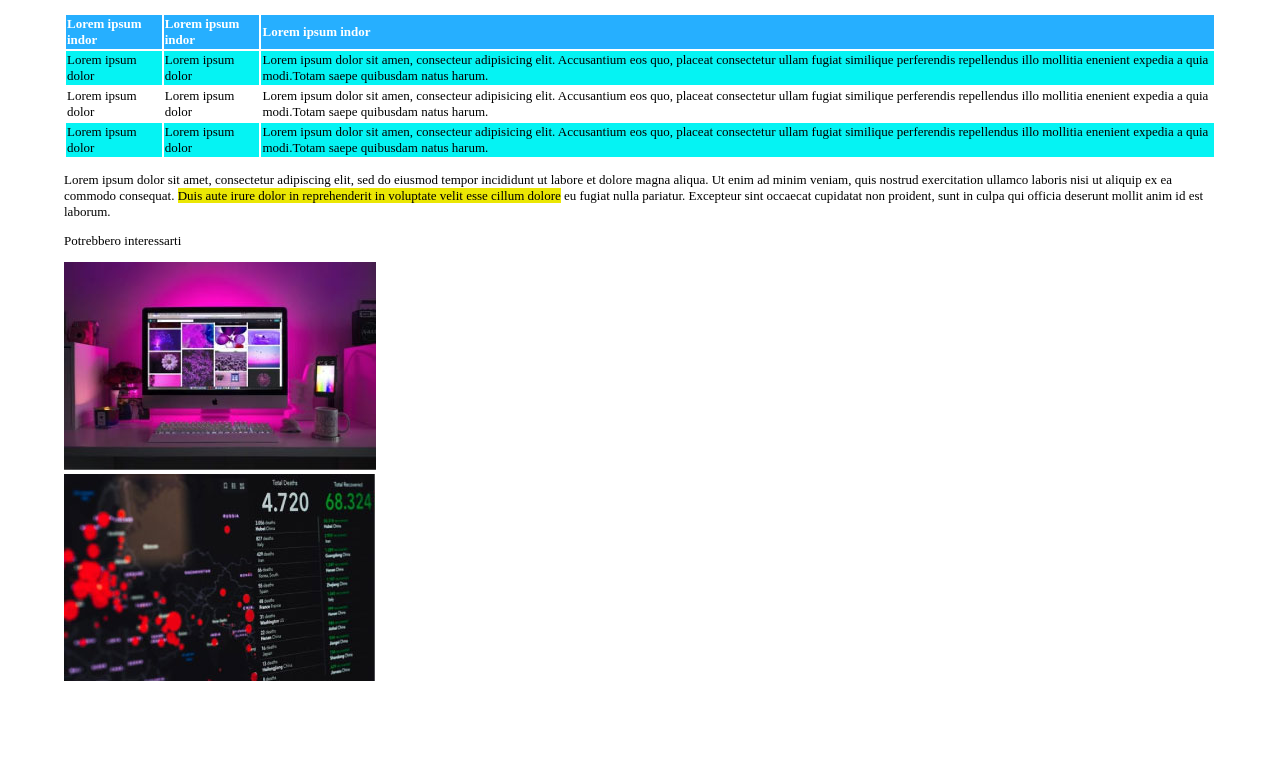
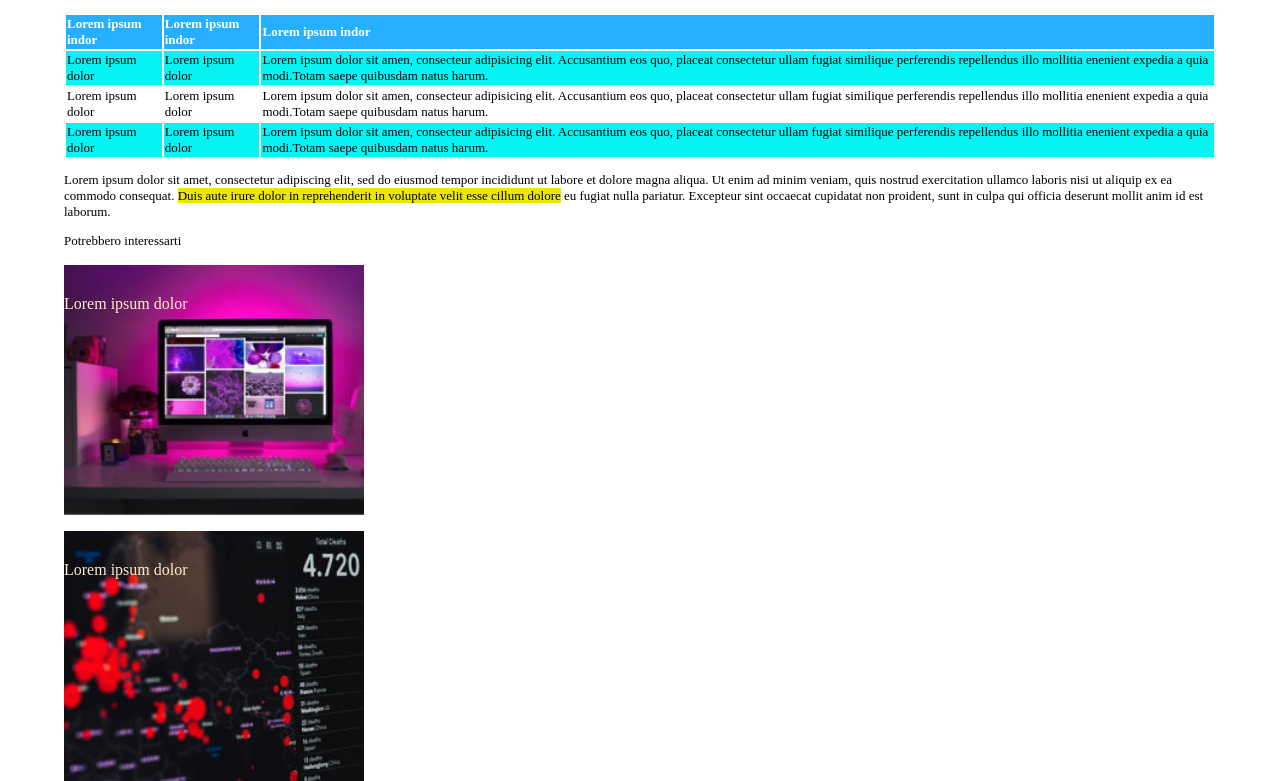
Before and after one commit to pacimarco/html-css-booleaner, a plain HTML site: page index.html in a window 1280 px wide. Shown: the part 829-1610 px from the top of the page. Before the commit the page ends 1514 px from the top, so only its background shows below. Drawn offline with Linux system fonts and the light colour scheme.

Commit message:
modifica con foto finali da css

```diff
--- a/css/style.css
+++ b/css/style.css
@@ -81,3 +81,34 @@ body {
     margin: auto;
     position: relative;
 }
+.img-1-fondo {
+    width: 300px;
+    height: 250px;
+    background-image: url(../img/monitor.jpg);
+    background-size: 250px;
+    background-repeat: no-repeat;
+    background-size: cover;
+}
+
+.p-img-1-fondo {
+    position: relative;
+    color: blanchedalmond;
+    top: 30px;
+    font-size: medium;
+}
+
+.img-2-fondo {
+    width: 300px;
+    height: 250px;
+    background-image: url(../img/graph.jpg);
+    background-size: 250px;
+    background-repeat: no-repeat;
+    background-size: cover;
+}
+
+.p-img-2-fondo {
+    position: relative;
+    color: blanchedalmond;
+    top: 30px;
+    font-size: medium;
+}
--- a/index.html
+++ b/index.html
@@ -101,12 +101,12 @@
         <p class="paragrafo-3">Potrebbero interessarti</p>
 
     <div class="img-1-fondo">
-        <img src="img/monitor.jpg" alt="img-alta">
+        <p class="p-img-1-fondo">Lorem ipsum dolor</p>
     </div>
 
     <div class="img-2-fondo">
 
-        <img src="img/graph.jpg" alt="img-bassa">
+        <p class="p-img-2-fondo">Lorem ipsum dolor</p>
     </div>
 </main>
 
```
